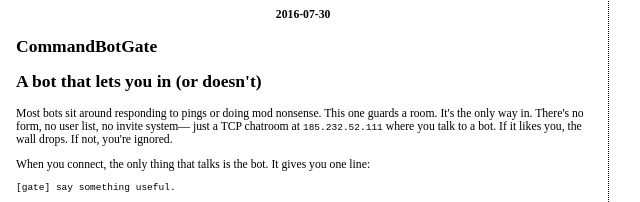
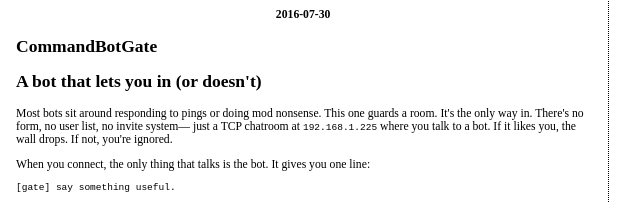
Before and after one commit to pwnjester/blogg, a plain HTML site: page index.html in a window 1280 px wide. Shown: the part 3495-3697 px from the top of the page, 235-875 px from the left. Drawn offline with Linux system fonts and the light colour scheme.

Commit message:
Update index.html

```diff
--- a/index.html
+++ b/index.html
@@ -408,7 +408,7 @@ obvious as I believed before I started thinking about it.</p>
 
 <p>Most bots sit around responding to pings or doing mod nonsense. This one guards
 a room. It's the only way in. There's no form, no user list, no invite system—
-just a TCP chatroom at <code>185.232.52.111</code> where you talk to a bot.
+just a TCP chatroom at <code>192.168.1.225</code> where you talk to a bot.
 If it likes you, the wall drops. If not, you're ignored.</p>
 
 <p>When you connect, the only thing that talks is the bot. It gives you one line:</p>
```
